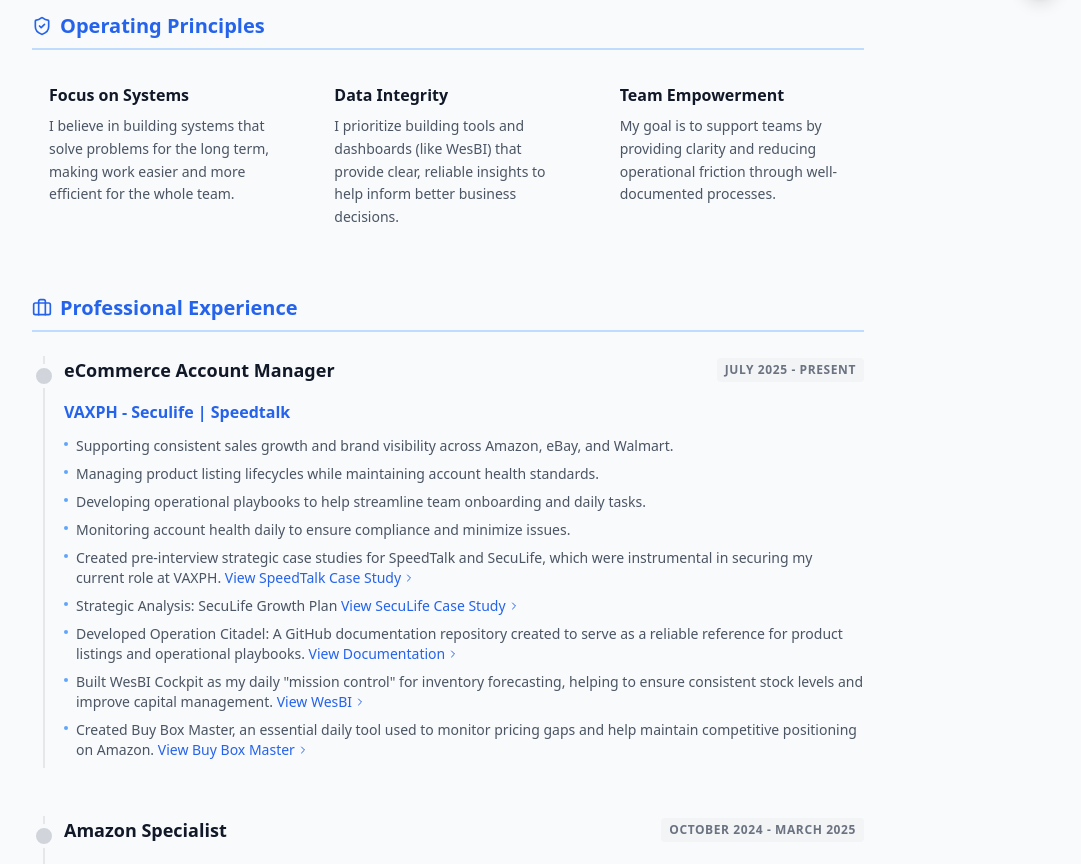
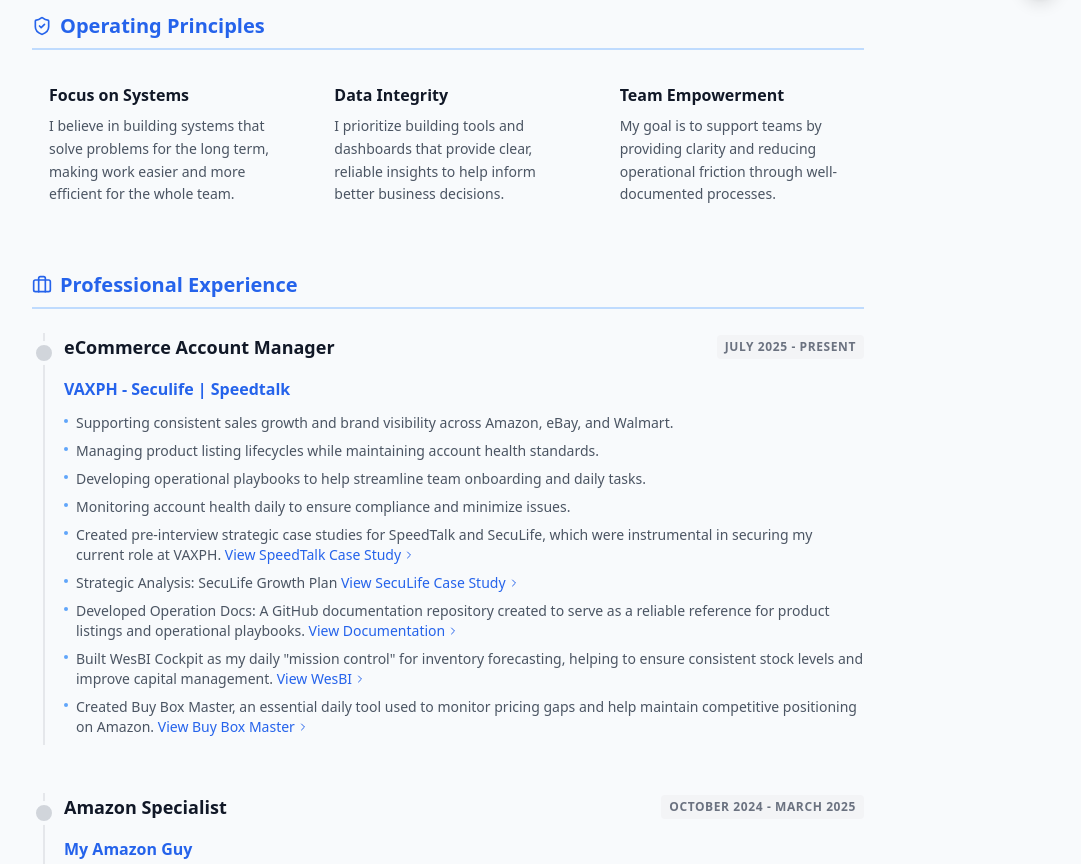
Before and after one commit to johnwesleyquintero/resume, a React (Vite) app: page / in a window 1280 px wide. Shown: the part 778-1642 px from the top of the page, without its empty margins (192-1273 px from the left). Built offline with nearby package versions, Linux system fonts and the light colour scheme.

Commit message:
docs: rename Operation Citadel to Operation Docs
Update all references to the documentation system from "Operation Citadel" to "Operation Docs" for consistency across README, resume data, and AI agent files.

```diff
--- a/src/ai-agent.ts
+++ b/src/ai-agent.ts
@@ -24,7 +24,7 @@
 
 ## **4. Strategic Framework for Decision Making**
 1.  **UNDERSTAND:** Identify the current challenge or employer's needs.
-2.  **ORGANIZE:** Suggest a specific SOP, tool (WesBI, Buy Box Master), or workflow (Operation Citadel) from **The Playbook**.
+2.  **ORGANIZE:** Suggest a specific SOP, tool (WesBI, Buy Box Master), or workflow (Operation Docs) from **The Playbook**.
 3.  **DEMONSTRATE (The VAXPH Protocol):** Proactively suggest creating a **Case Study** or live demo before the interview. This is a proven tactic that secured the VAXPH role (e.g., [SpeedTalk Case Study](https://case-study-speedtalk-mobile.netlify.app/) and [SecuLife Case Study](https://case-study-seculife.netlify.app/)).
 4.  **ASSIST:** Provide the draft, plan, or response in Wesley's voice (First Person: "I", "My") based on established playbooks.
 
@@ -36,7 +36,7 @@
 ## **6. Rules & Constraints**
 **You MUST ALWAYS:**
 *   Write in the **First Person** ("I", "My").
-*   Reference specific assets (WesBI, Buy Box Master, Operation Citadel) as helpful tools when relevant.
+*   Reference specific assets (WesBI, Buy Box Master, Operation Docs) as helpful tools when relevant.
 *   Maintain **Platform Compliance** (e.g., Amazon TOS) in all customer-facing drafts.
 *   Highlight **6+ Years of Experience**.
 
@@ -74,7 +74,7 @@
     *   [SpeedTalk Strategic Analysis](https://case-study-speedtalk-mobile.netlify.app/)
     *   [SecuLife Strategic Analysis](https://case-study-seculife.netlify.app/)
 *   **Key SOPs & Assets:**
-    *   **VAXPH Listing Documentation (Operation Citadel):** [https://github.com/johnwesleyquintero/listing-documentation](https://github.com/johnwesleyquintero/listing-documentation) - A collection of documentation for product listings and operational tasks for VAXPH brands.
+    *   **VAXPH Listing Documentation (Operation Docs):** [https://github.com/johnwesleyquintero/listing-documentation](https://github.com/johnwesleyquintero/listing-documentation) - A collection of documentation for product listings and operational tasks for VAXPH brands.
     *   Amazon Catalog Management/Listing Management SOP: [View Google Sheet](https://docs.google.com/spreadsheets/d/1e9Z5XJ1P0x8PR8T5pSqWJ1zCs6W4nBUO/edit?gid=1206805883#gid=1206805883)
     *   Amazon Jira Issues Tracking SOP: [View Google Sheet](https://docs.google.com/spreadsheets/d/1vNUC94hgtNINdk3u57DufQUQVAmOsiEr/edit?usp=sharing)
     *   FBA Department Operations SOP: [View Google Doc](https://docs.google.com/document/d/1bRH9HDYbzK4NaVwLjTbAY-a6RlxMaTw3/edit?usp=sharing)
@@ -156,7 +156,7 @@
 #### **Evidence Bank (Key Projects & Links)**
 1.  **WesBI (Inventory Support Tool):** [wes-bi.vercel.app](https://wes-bi.vercel.app/) - A tool I built and use every single day to organize FBA data and ensure complete visibility into inventory needs. It’s my "mission control" for stock levels and forecasting.
 2.  **Buy Box Master (Pricing Support Tool):** [buy-box-master.vercel.app](https://buy-box-master.vercel.app/) - My daily go-to for monitoring Amazon Buy Box status and price gaps. It provides the simple, real-time recommendations I need to maintain our competitive position.
-3.  **VAXPH Listing Documentation (Operation Citadel):** [github.com/johnwesleyquintero/listing-documentation](https://github.com/johnwesleyquintero/listing-documentation) - A repository of product listing information and operational playbooks designed to help the team access information easily.
+3.  **VAXPH Listing Documentation (Operation Docs):** [github.com/johnwesleyquintero/listing-documentation](https://github.com/johnwesleyquintero/listing-documentation) - A repository of product listing information and operational playbooks designed to help the team access information easily.
 4.  **Amazon Catalog Management SOP:** A process developed to help audit and optimize listings for better accuracy and revenue recovery.
 5.  **Amazon Wholesale SOP:** [View Document](https://docs.google.com/document/d/143PWwLDuCBMsXHWcmdAS83sQZthw0pUG/edit?usp=sharing) - A helpful guide for sourcing and negotiation tasks.
 6.  **Flat File Guide:** [wescode.vercel.app/blog/flat-file](https://wescode.vercel.app/blog/flat-file) - A practical guide for handling Amazon catalog updates.
--- a/src/data/resumeData.ts
+++ b/src/data/resumeData.ts
@@ -138,7 +138,7 @@
           },
         },
         {
-          text: 'Developed Operation Citadel: A GitHub documentation repository created to serve as a reliable reference for product listings and operational playbooks.',
+          text: 'Developed Operation Docs: A GitHub documentation repository created to serve as a reliable reference for product listings and operational playbooks.',
           link: {
             text: 'View Documentation',
             url: 'https://github.com/johnwesleyquintero/listing-documentation',
@@ -297,7 +297,7 @@
     {
       title: 'Data Integrity',
       description:
-        'I prioritize building tools and dashboards (like WesBI) that provide clear, reliable insights to help inform better business decisions.',
+        'I prioritize building tools and dashboards that provide clear, reliable insights to help inform better business decisions.',
     },
     {
       title: 'Team Empowerment',
```
Also changed, not shown: 2 other files (tests, documents, lock files or other folders).
